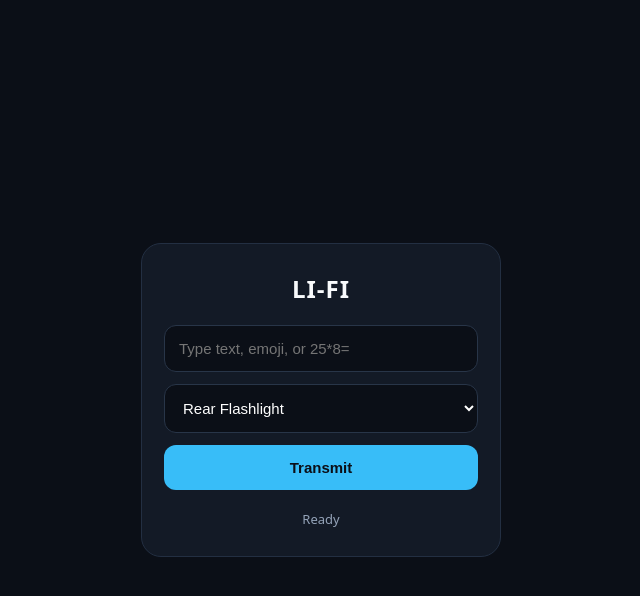
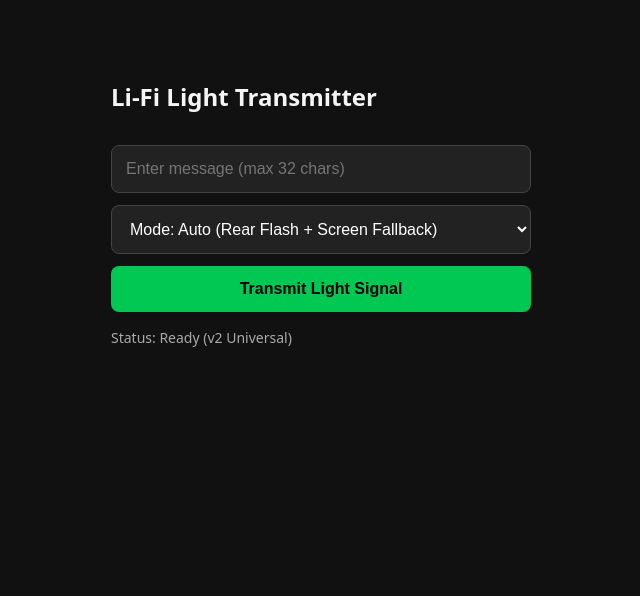
Before and after one commit to Nadeemmudgal/lifi-transmitter, a plain HTML site: page index.html in a window 1280 px wide. Shown: the whole page, without its empty margins (319-959 px from the left). Drawn offline with Linux system fonts and the light colour scheme.

Commit message:
Update index.html

```diff
--- a/index.html
+++ b/index.html
@@ -3,79 +3,35 @@
 <head>
   <meta charset="UTF-8" />
   <meta name="viewport" content="width=device-width, initial-scale=1.0" />
-  <title>Li-Fi</title>
+  <meta http-equiv="Content-Security-Policy" content="default-src 'self'; script-src 'self'; style-src 'self' 'unsafe-inline'; object-src 'none'; base-uri 'self';" />
+  <title>Li-Fi Light Transmitter</title>
   <style>
-    * { box-sizing: border-box; margin: 0; padding: 0; }
-    body {
-      min-height: 100vh;
-      display: flex;
-      align-items: center;
-      justify-content: center;
-      padding: 20px;
-      font-family: system-ui, sans-serif;
-      background: #0b0f17;
-      color: #f8fafc;
-    }
-    .box {
-      width: 100%;
-      max-width: 360px;
-      padding: 28px 22px;
-      background: #131a26;
-      border: 1px solid #232f42;
-      border-radius: 20px;
-    }
-    h2 {
-      text-align: center;
-      margin-bottom: 20px;
-      font-weight: 600;
-      letter-spacing: 1px;
-    }
-    input, select, button {
-      width: 100%;
-      padding: 14px;
-      margin-bottom: 12px;
-      font-size: 15px;
-      border-radius: 12px;
-      border: 1px solid #283548;
-    }
-    input, select {
-      background: #0b0f17;
-      color: #ffffff;
-    }
-    button {
-      background: #38bdf8;
-      color: #0b0f17;
-      font-weight: 700;
-      border: none;
-      cursor: pointer;
-    }
-    #status {
-      margin-top: 8px;
-      text-align: center;
-      font-size: 13px;
-      color: #94a3b8;
-    }
+    body { font-family: system-ui, sans-serif; max-width: 420px; margin: 40px auto; padding: 20px; background: #111; color: #f5f5f5; }
+    input, select, button { width: 100%; padding: 14px; margin-top: 12px; font-size: 16px; border-radius: 8px; border: none; box-sizing: border-box; }
+    input, select { background: #222; color: #fff; border: 1px solid #444; }
+    button { background: #00c853; color: #000; font-weight: bold; cursor: pointer; }
+    button:disabled { background: #555; color: #999; }
+    #status { margin-top: 16px; font-size: 14px; color: #aaa; }
     #screenStrobe {
-      display: none;
-      position: fixed;
-      inset: 0;
-      z-index: 9999;
-      background: #000000;
+      display: none; position: fixed; inset: 0; z-index: 9999;
+      background: #000; align-items: center; justify-content: center;
+      font-weight: bold; font-size: 18px; color: #555;
     }
   </style>
 </head>
 <body>
-  <div class="box">
-    <h2>LI-FI</h2>
-    <input type="text" id="messageInput" maxlength="32" placeholder="Type text, emoji, or 25*8=" />
-    <select id="modeSelect">
-      <option value="flash">Rear Flashlight</option>
-      <option value="screen">Screen Flash</option>
-    </select>
-    <button id="sendBtn">Transmit</button>
-    <p id="status">Ready</p>
-  </div>
-  <div id="screenStrobe"></div>
-  <script src="app.js?v=9"></script>
+  <h2>Li-Fi Light Transmitter</h2>
+  <input type="text" id="messageInput" maxlength="32" placeholder="Enter message (max 32 chars)" />
+  <select id="modeSelect">
+    <option value="auto">Mode: Auto (Rear Flash + Screen Fallback)</option>
+    <option value="flash">Mode: Rear Flashlight Only</option>
+    <option value="screen">Mode: Screen Flash (Works on ALL Phones)</option>
+  </select>
+  <button id="sendBtn">Transmit Light Signal</button>
+  <p id="status">Status: Ready (v2 Universal)</p>
+
+  <div id="screenStrobe">Hold screen 1-2 inches from LDR sensor...</div>
+
+  <script src="app.js?v=2"></script>
 </body>
 </html>
```
